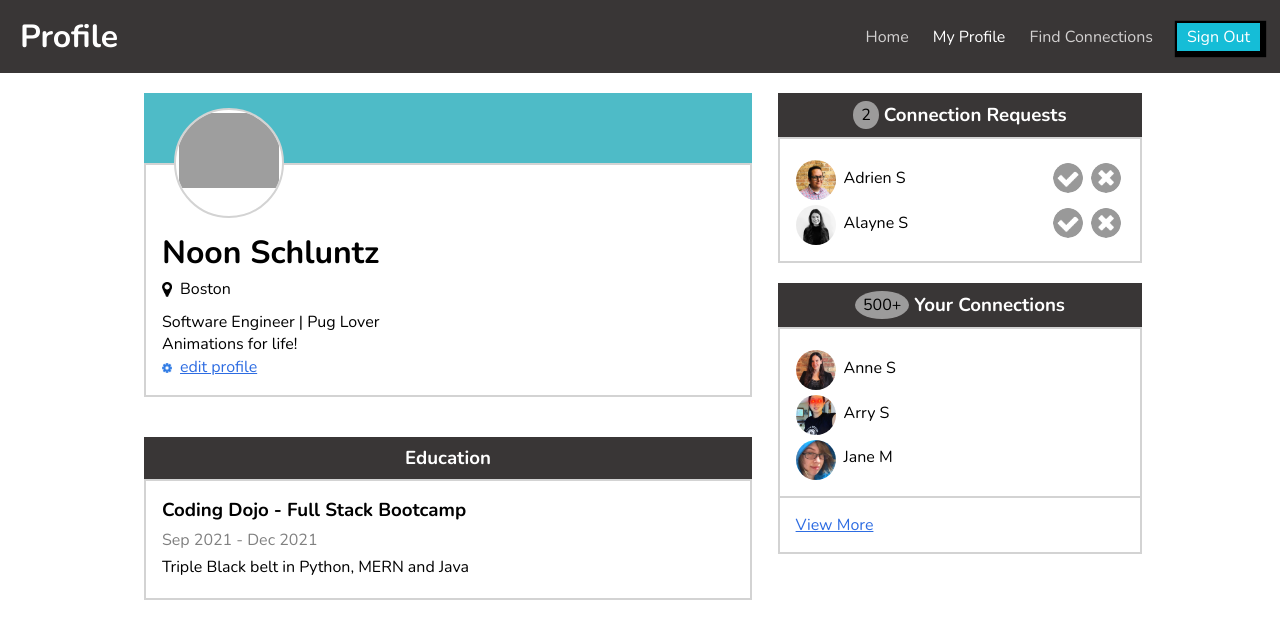
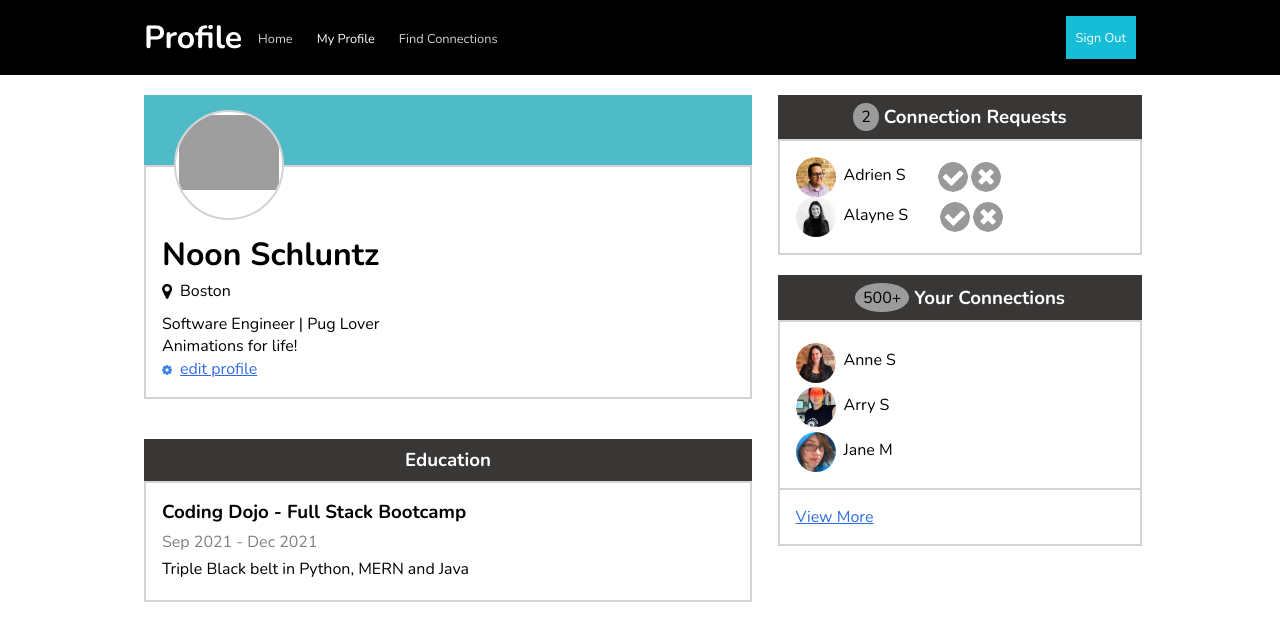
Before and after one commit to Nuanjan/profiled-page, a plain HTML site: page index.html in a window 1280 px wide. Drawn offline with nearby package versions, Linux system fonts and the light colour scheme; grey boxes are pictures that could not be loaded.

Commit message:
Add div to Navbar to make it align equaly to user card dashboard.

```diff
--- a/index.html
+++ b/index.html
@@ -11,13 +11,17 @@
 
 <body>
     <div class="nav">
+        <div class="nav-container">
+            <div class="title-nav-container">
                 <h1 class="nav-title">Profile</h1>
                 <ul class="nav-links">
                     <li><a href="#">Home</a></li>
                     <li><a href="#" class="active">My Profile</a></li>
                     <li><a href="#">Find Connections</a></li>
-            <li><button class="btn">Sign Out</button></li>
                 </ul>
+            </div>
+            <button class="btn">Sign Out</button>
+        </div>
     </div>
 
     <div class="user-dashboard">
@@ -60,36 +64,31 @@
                 </div>
                 <div class="card-body">
                     <div class="card-content-container">
-                        <div class="image-name-container">
                         <div class="friends-img-container textInfo">
                             <img src="./images/adrien-s.jpg" alt="profile Image">
                         </div>
                         <p>Adrien S</p>
-                        </div>
-                        <div class="response-icon-container">
                         <div class="textInfo friends-img-container response-icon">
                             <img src="./icons/accept-circle.png" alt="accepted icon">
                         </div>
                         <div class="friends-img-container response-icon">
                             <img src="./icons/close-circle.png" alt="declined icon">
                         </div>
-                        </div>
+
                     </div>
                     <div class="card-content-container">
-                        <div class="image-name-container">
                         <div class="textInfo friends-img-container">
                             <img src="./images/alayne-s.jpg" alt="profile Image">
                         </div>
                         <p>Alayne S</p>
-                        </div>
-                        <div class="response-icon-container">
-                            <div class="textInfo friends-img-container response-icon"><img
-                                    src="./icons/accept-circle.png" alt="accepted icon">
+
+                        <div class="textInfo friends-img-container response-icon"><img src="./icons/accept-circle.png"
+                                alt="accepted icon">
                         </div>
                         <div class="friends-img-container response-icon"><img src="./icons/close-circle.png"
                                 alt="declined icon">
                         </div>
-                        </div>
+
                     </div>
                 </div>
             </div>
--- a/style.css
+++ b/style.css
@@ -11,13 +11,16 @@ body {
 
 /*------------------------------NAVBAR-------------------------------------*/
 .nav {
+  background-color: black;
+}
+.nav-container {
+  width: 77.5%;
+  margin: 0 auto;
   display: flex;
   justify-content: space-between;
-  padding: 15px 20px;
-  background-color: rgb(57, 54, 54);
+  padding: 1rem;
   color: white;
 }
-
 .nav-links {
   display: flex;
   gap: 1.5rem;
@@ -26,6 +29,7 @@ body {
   align-items: center;
 }
 .nav-links > li > a {
+  font-size: 0.8rem;
   text-decoration: none;
   color: rgb(210, 208, 208);
 }
@@ -33,16 +37,22 @@ body {
 .nav-links > li > a.active {
   color: #ffff;
 }
+.title-nav-container {
+  display: flex;
+}
 .btn {
   background-color: rgb(21, 189, 215);
   padding: 3px 10px;
   color: white;
-  font-size: medium;
+  font-size: 0.8rem;
   border: 5px;
   box-shadow: 2px 2px 1px 4px rgb(0, 0, 0);
 }
+.nav-title {
+  margin-right: 1rem;
+}
+/*----------------------------------SHARE CONTAINER------------------------------------*/
 
-/*--------------------------------USER DASHBOARD BODY-------------------------------*/
 .card {
   display: flex;
   flex-direction: column;
@@ -54,6 +64,7 @@ body {
   height: 70px;
   background-color: rgb(78, 187, 199);
 }
+/*--------------------------------USER DASHBOARD SECTION-------------------------------*/
 
 .profile-user-image img {
   object-fit: contain;
@@ -108,16 +119,6 @@ body {
   align-items: center;
 }
 
-.friends-img-container {
-  overflow: hidden;
-  border-radius: 50%;
-  height: 40px;
-  width: 40px;
-}
-.friends-img-container img {
-  object-fit: cover;
-  width: 100%;
-}
 .user-container {
   display: flex;
   width: 50%;
@@ -146,33 +147,14 @@ body {
   padding-top: 0.3em;
 }
 
-.response-icon {
-  width: 30px;
-  height: 30px;
-  margin-right: 0.2em;
-}
-
 .textInfo {
   margin-right: 0.5em;
 }
 
-.response-icon-container {
-  display: flex;
-  flex-direction: flex-end;
-}
-
 .card-content-container {
   display: flex;
-  justify-content: space-between;
+  justify-content: start;
   align-items: center;
-}
-
-.view-more-container {
-  border-top: none;
-}
-
-.view-more-container a {
-  color: rgb(45, 108, 226);
 }
 
 .education-text h3,
@@ -183,3 +165,31 @@ p {
 .education-text p#date {
   color: gray;
 }
+
+/*-------------------------CONNECTION SECTION----------------------*/
+
+.friends-img-container {
+  overflow: hidden;
+  border-radius: 50%;
+  height: 40px;
+  width: 40px;
+}
+.friends-img-container img {
+  object-fit: cover;
+  width: 100%;
+}
+.card-content-container p {
+  margin-right: 2rem;
+}
+.view-more-container {
+  border-top: none;
+}
+
+.view-more-container a {
+  color: rgb(45, 108, 226);
+}
+.response-icon {
+  width: 30px;
+  height: 30px;
+  margin-right: 0.2em;
+}
```
Lines whose indentation alone changed are shown as unchanged.
